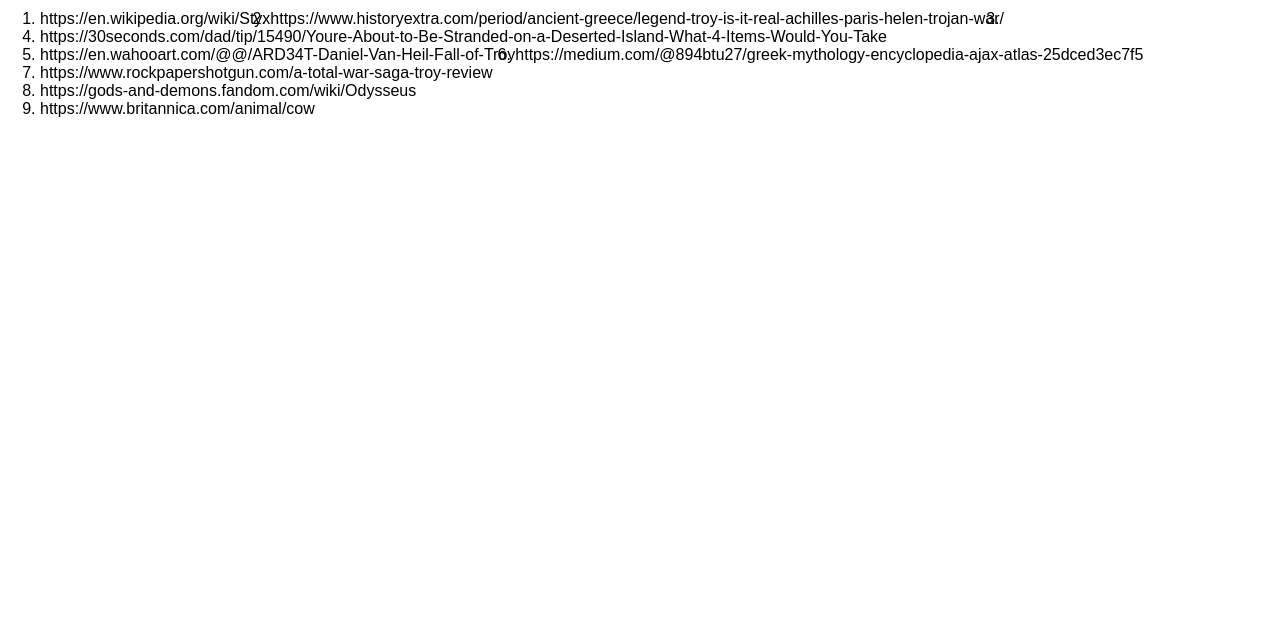
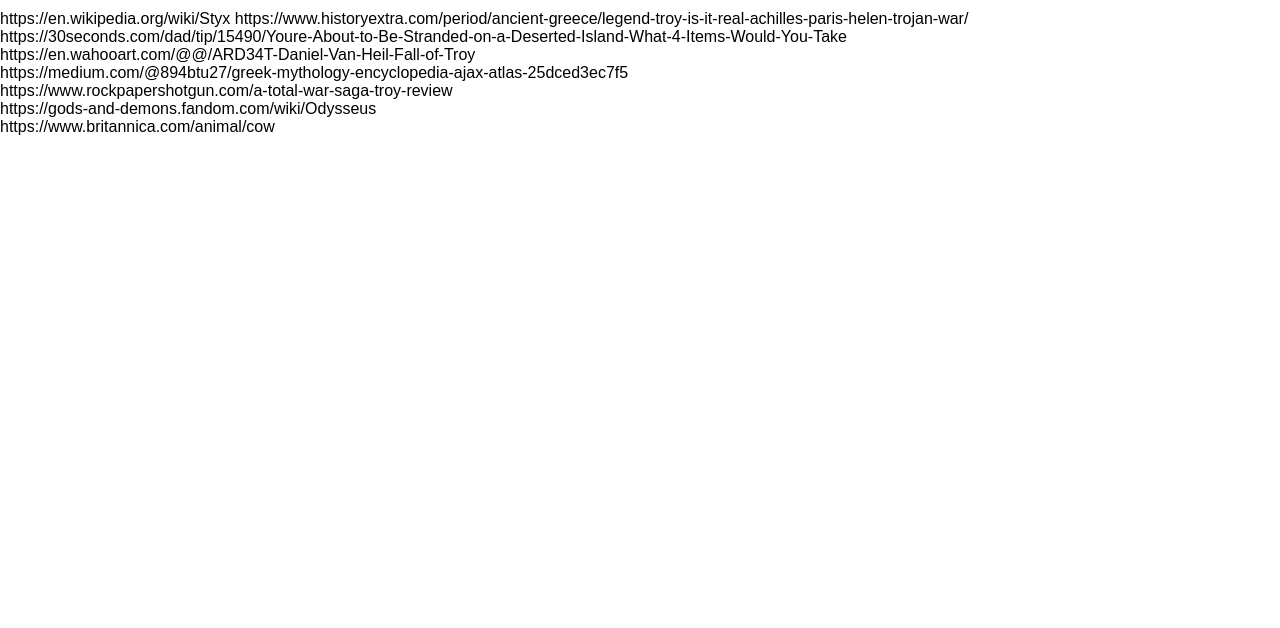
Before and after one commit to saisrikar8/The-Fall-Of-Troy, a plain HTML site: page more.html in a window 1280 px wide. Shown: the part 172-800 px from the top of the page. Drawn offline with Linux system fonts and the light colour scheme; a script that the page names is missing.

Commit message:
Update more.html

```diff
--- a/more.html
+++ b/more.html
@@ -19,13 +19,13 @@
         </div>
         <br><br><br><br><br>
         <h2>Credits</h2>
-        <ol><li>https://en.wikipedia.org/wiki/Styx</li>
-            <li>https://www.historyextra.com/period/ancient-greece/legend-troy-is-it-real-achilles-paris-helen-trojan-war/ <li><br>
-<li>https://30seconds.com/dad/tip/15490/Youre-About-to-Be-Stranded-on-a-Deserted-Island-What-4-Items-Would-You-Take </li><br>
-            <li>https://en.wahooart.com/@@/ARD34T-Daniel-Van-Heil-Fall-of-Troy </li><br>
-            <li>https://medium.com/@894btu27/greek-mythology-encyclopedia-ajax-atlas-25dced3ec7f5 </li><br>
-            <li>https://www.rockpapershotgun.com/a-total-war-saga-troy-review </li><br>
-            <li>https://gods-and-demons.fandom.com/wiki/Odysseus </li><br>
-            <li>https://www.britannica.com/animal/cow </li><br><br></ol>
+        https://en.wikipedia.org/wiki/Styx
+            https://www.historyextra.com/period/ancient-greece/legend-troy-is-it-real-achilles-paris-helen-trojan-war/<br>
+https://30seconds.com/dad/tip/15490/Youre-About-to-Be-Stranded-on-a-Deserted-Island-What-4-Items-Would-You-Take <br>
+            https://en.wahooart.com/@@/ARD34T-Daniel-Van-Heil-Fall-of-Troy<br>
+            https://medium.com/@894btu27/greek-mythology-encyclopedia-ajax-atlas-25dced3ec7f5<br>
+            https://www.rockpapershotgun.com/a-total-war-saga-troy-review <br>
+            https://gods-and-demons.fandom.com/wiki/Odysseus <br>
+            https://www.britannica.com/animal/cow <br><br>
     </body>
 </html>
```
